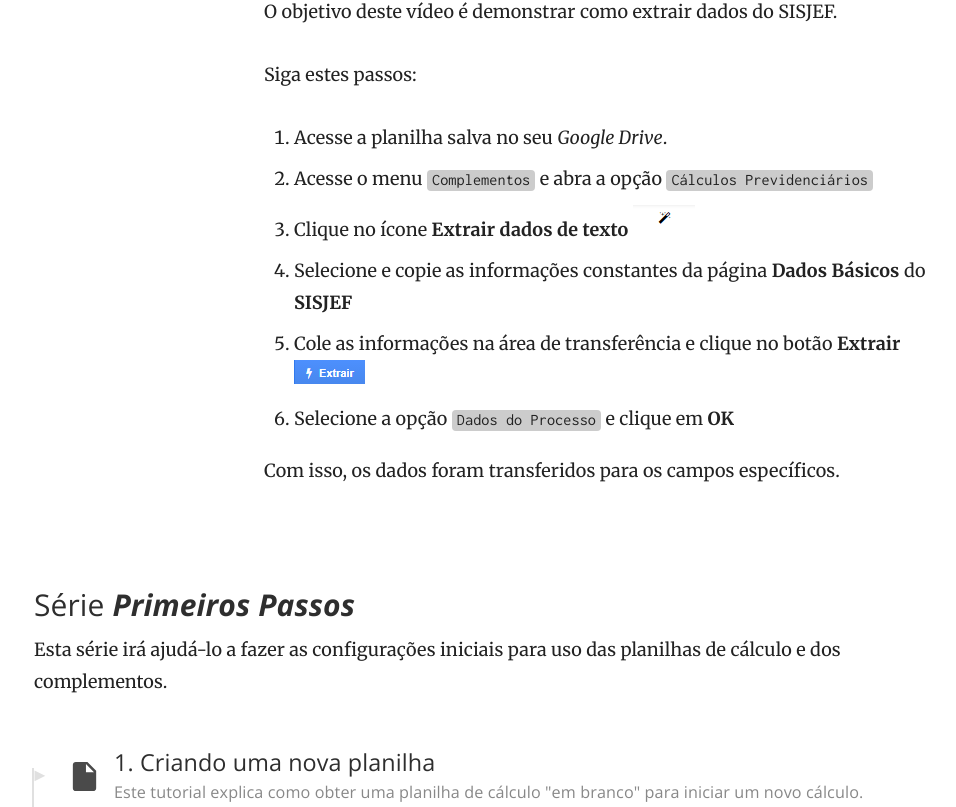
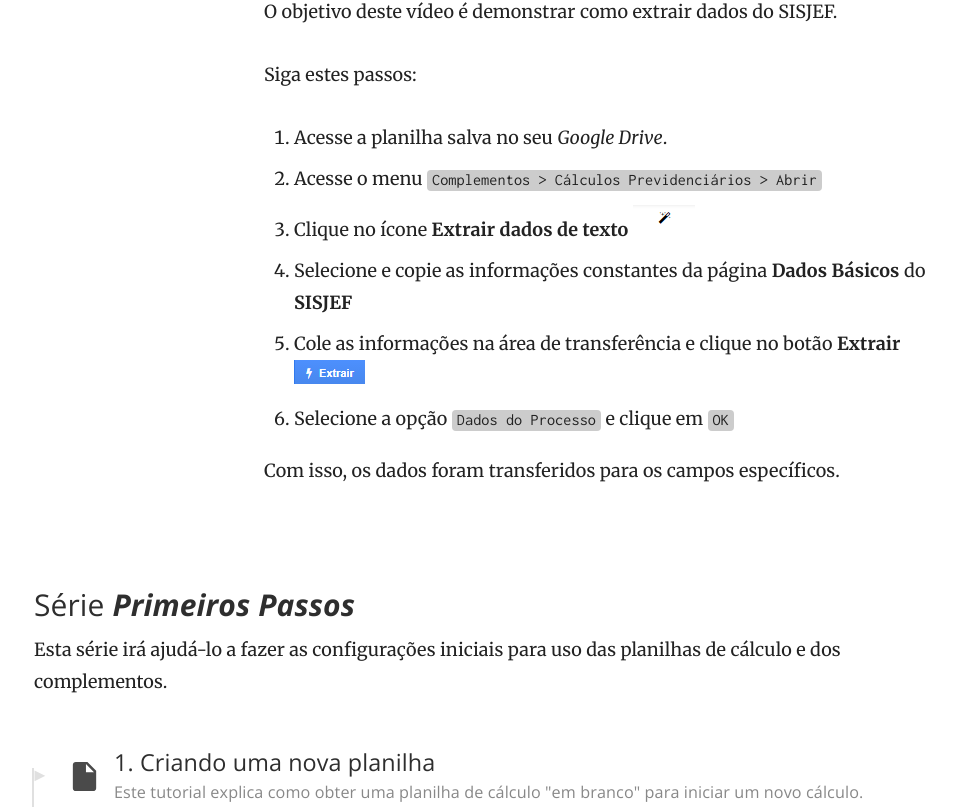
Before and after one commit to Contadoria/Tutoriais, a Jekyll site: the page built from _posts/2017-09-20-Extraindo-Dados-Sisjef.md, in a window 1280 px wide and 900 px high, scrolled down 552 px, cut to the strip 93-900 px from the top of the window. Shown: the whole strip, without its empty margins (156-1112 px from the left). Built offline with Jekyll 4.4.1, drawn with Linux system fonts in a browser that asks for light colours; nearby versions of some CDN libraries.

Commit message:
Update 2017-09-20-Extraindo-Dados-Sisjef.md

```diff
--- a/_posts/2017-09-20-Extraindo-Dados-Sisjef.md
+++ b/_posts/2017-09-20-Extraindo-Dados-Sisjef.md
@@ -17,10 +17,10 @@
 Siga estes passos:
 
 1. Acesse a planilha salva no seu *Google Drive*.
-1. Acesse o menu `Complementos` e abra a opção `Cálculos Previdenciários`
+1. Acesse o menu `Complementos > Cálculos Previdenciários > Abrir`
 1. Clique no ícone **Extrair dados de texto** ![Extrair dados]({{ site.baseurl }}{% link /images/Icone_Extrair_Dados.png %})
 1. Selecione e copie as informações constantes da página **Dados Básicos** do **SISJEF**
 1. Cole as informações na área de transferência e clique no botão **Extrair** ![Botão Extrair]({{ site.baseurl }}{% link /images/Botao_Extrair_Dados.png %})
-1. Selecione a opção `Dados do Processo` e clique em **OK**
+1. Selecione a opção `Dados do Processo` e clique em `OK`
 
 Com isso, os dados foram transferidos para os campos específicos.
```
